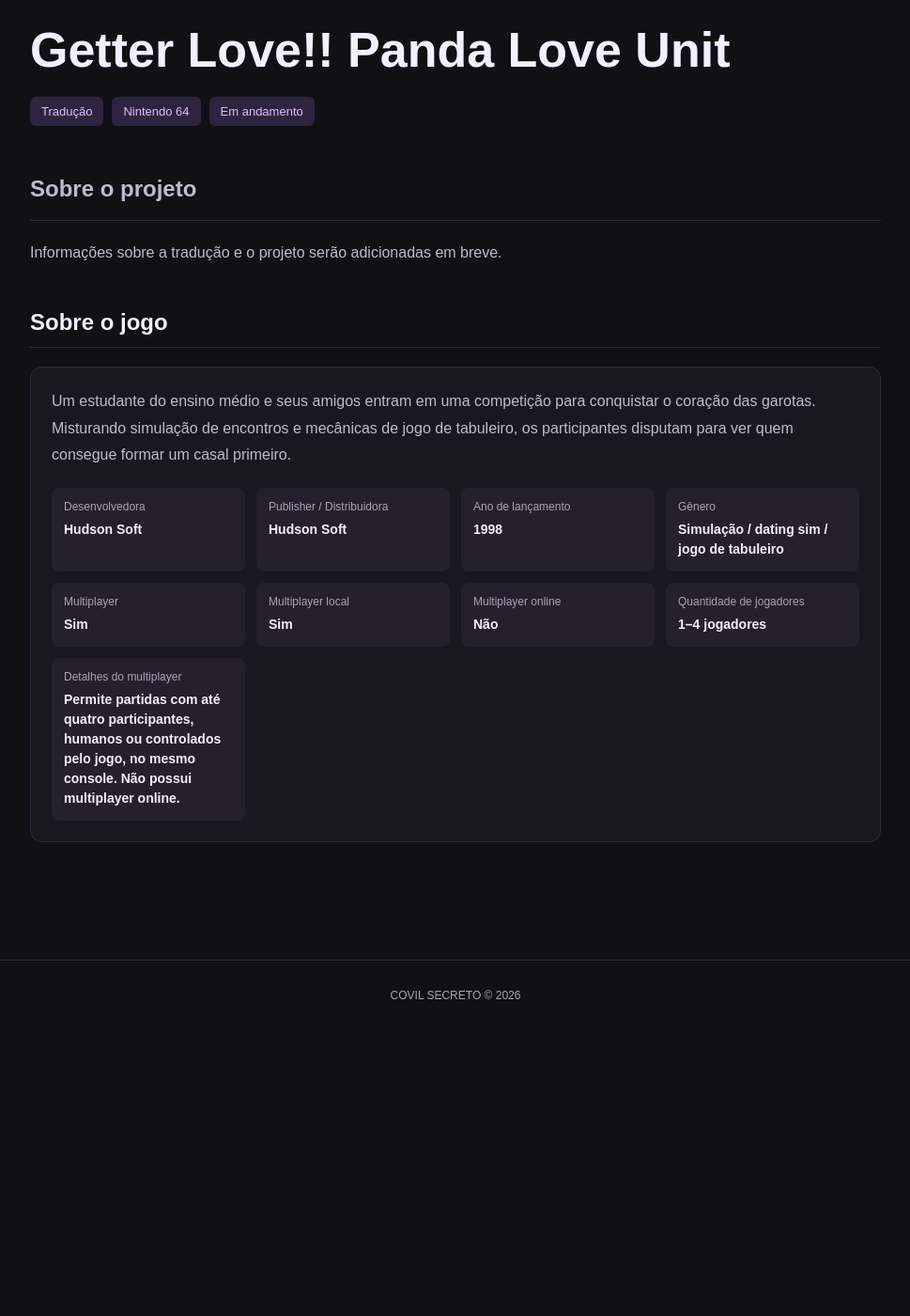
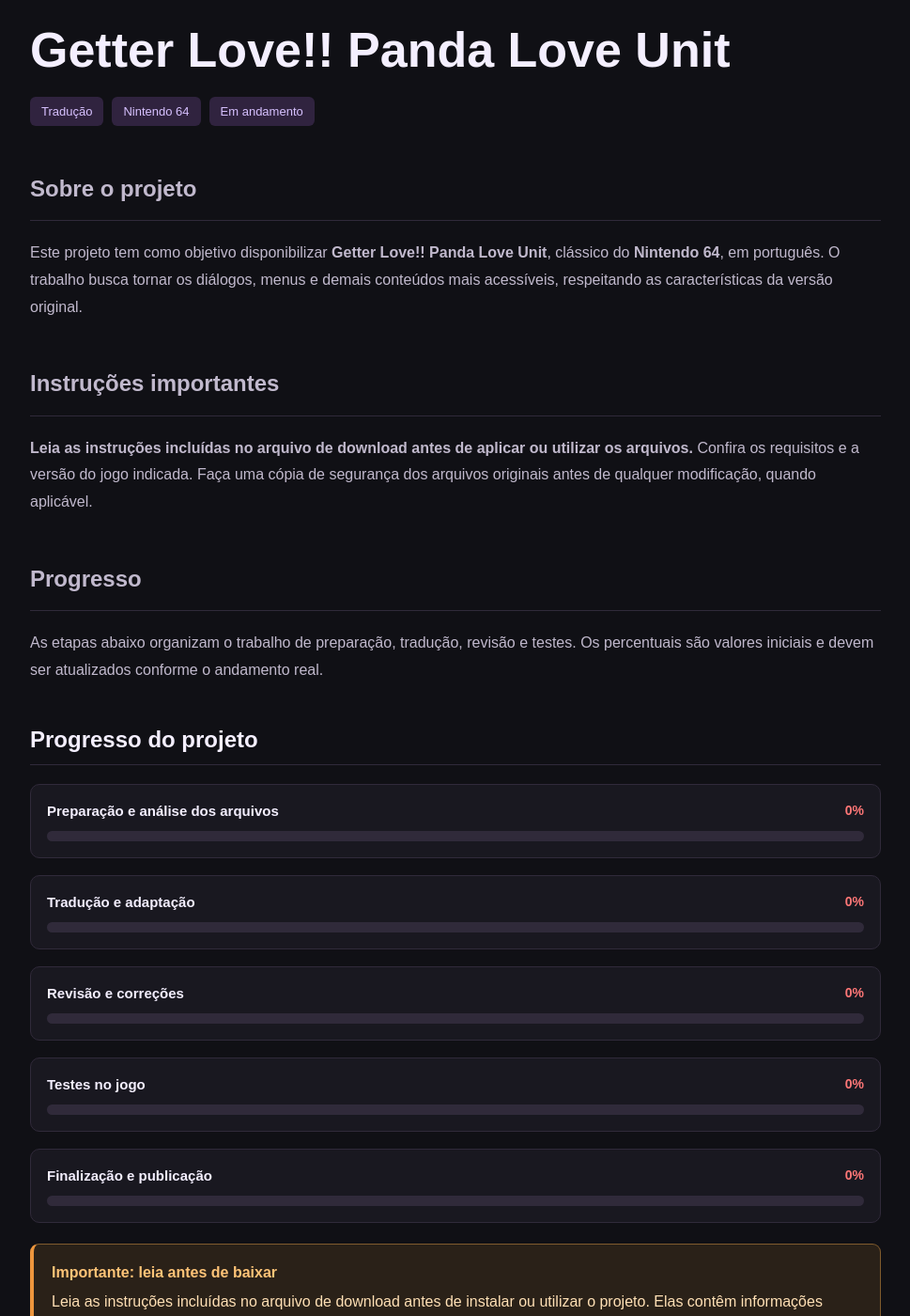
Before and after one commit to TemplarioK1/covil-secreto, a Jekyll site: the page built from _projetos/getter-love-panda-love-unit.md, in a window 1280 px wide and 1400 px high, scrolled down 602 px. Shown: the whole window at 94% size, without its empty margins (155-1124 px from the left). Built offline with Jekyll 4.4.1, drawn with Linux system fonts in a browser that asks for light colours; before the commit the page ends 1698 px from its top, so only the background shows below that; some of the changed text lies outside the part shown.

Commit message:
Atualizar descrição e etapas de progresso do projeto

```diff
--- a/_projetos/getter-love-panda-love-unit.md
+++ b/_projetos/getter-love-panda-love-unit.md
@@ -21,7 +21,27 @@ game_online_multiplayer: Não
 game_players: 1–4 jogadores
 game_multiplayer_details: Permite partidas com até quatro participantes, humanos ou
   controlados pelo jogo, no mesmo console. Não possui multiplayer online.
+
+progress_stages:
+- name: Preparação e análise dos arquivos
+  percentage: 0
+- name: Tradução e adaptação
+  percentage: 0
+- name: Revisão e correções
+  percentage: 0
+- name: Testes no jogo
+  percentage: 0
+- name: Finalização e publicação
+  percentage: 0
 ---
 ## Sobre o projeto
 
-Informações sobre a tradução e o projeto serão adicionadas em breve.
+Este projeto tem como objetivo disponibilizar **Getter Love!! Panda Love Unit**, clássico do **Nintendo 64**, em português. O trabalho busca tornar os diálogos, menus e demais conteúdos mais acessíveis, respeitando as características da versão original.
+
+## Instruções importantes
+
+**Leia as instruções incluídas no arquivo de download antes de aplicar ou utilizar os arquivos.** Confira os requisitos e a versão do jogo indicada. Faça uma cópia de segurança dos arquivos originais antes de qualquer modificação, quando aplicável.
+
+## Progresso
+
+As etapas abaixo organizam o trabalho de preparação, tradução, revisão e testes. Os percentuais são valores iniciais e devem ser atualizados conforme o andamento real.
```
